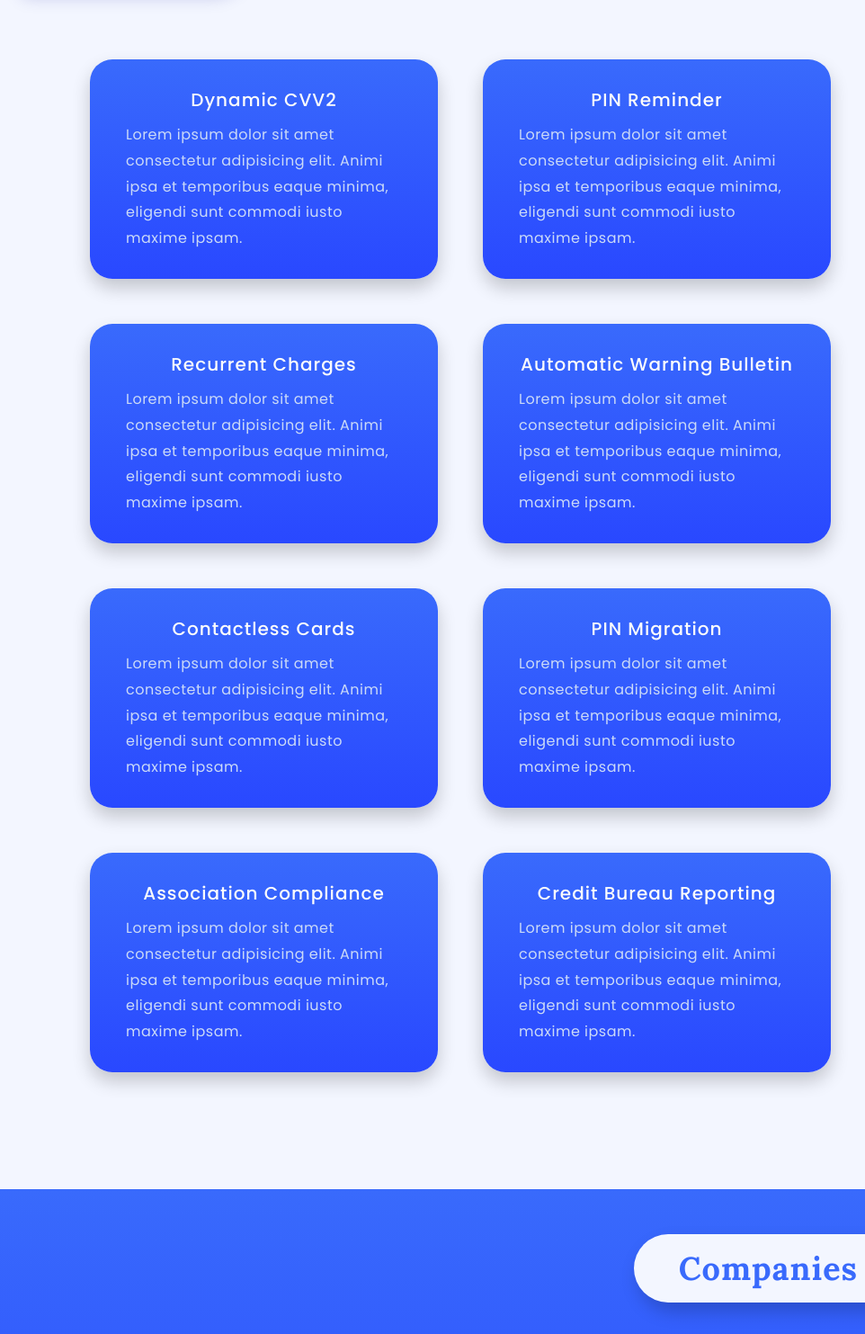
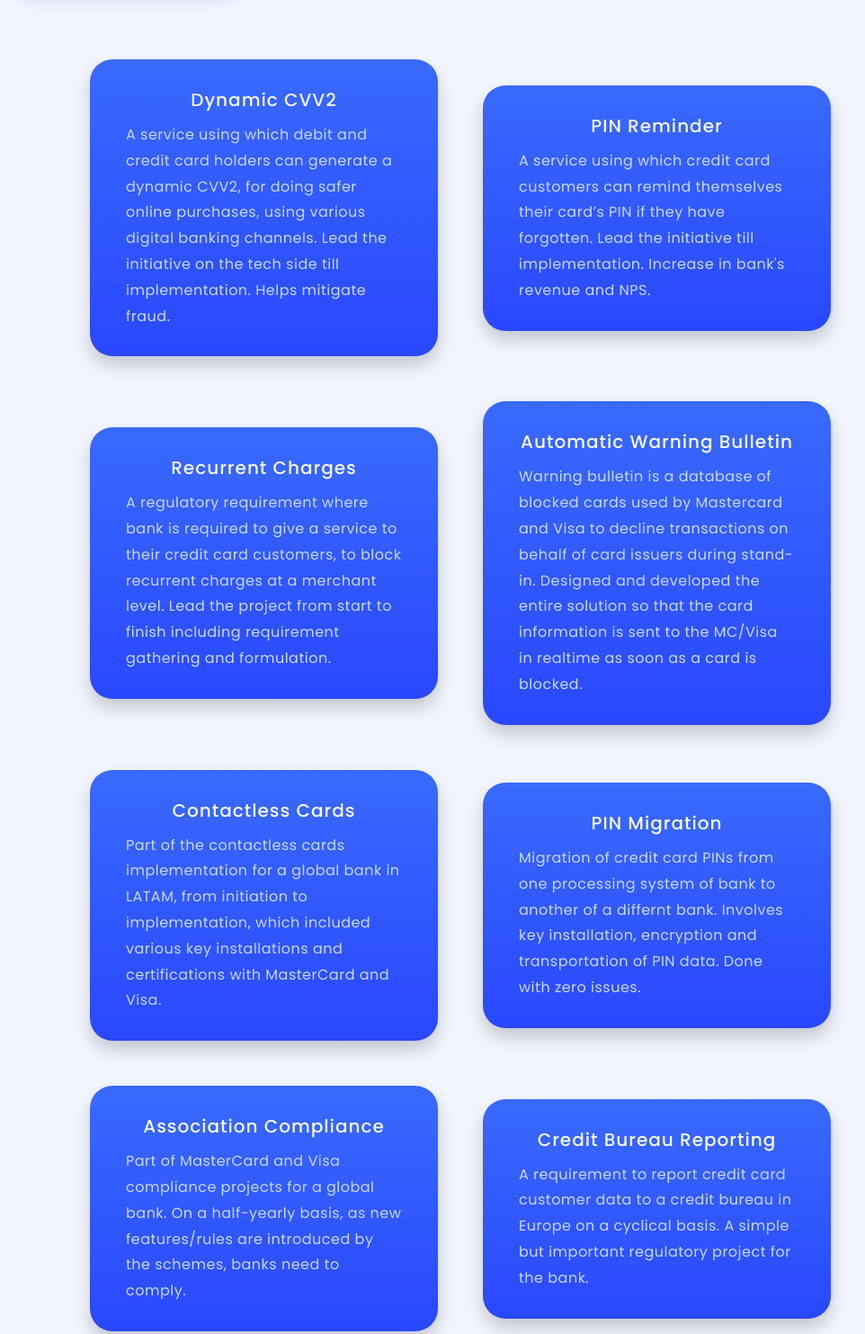
Before and after one commit to ramainampudi/ramakrishna, a website: page index.html in a window 1280 px wide. Shown: the part 940-2423 px from the top of the page at 90% size, without its empty margins (128-1090 px from the left). Drawn offline with Linux system fonts and the light colour scheme.

Commit message:
Add project descriptions

```diff
--- a/index.html
+++ b/index.html
@@ -568,65 +568,69 @@
           <div class="card card--1">
             <h4 class="heading-h4">Dynamic CVV2</h4>
             <p>
-              Lorem ipsum dolor sit amet consectetur adipisicing elit. Animi
-              ipsa et temporibus eaque minima, eligendi sunt commodi iusto
-              maxime ipsam.
+              A service using which debit and credit card holders can generate a
+              dynamic CVV2, for doing safer online purchases, using various
+              digital banking channels. Lead the initiative on the tech side
+              till implementation. Helps mitigate fraud.
             </p>
           </div>
           <div class="card card--2">
             <h4 class="heading-h4">PIN Reminder</h4>
             <p>
-              Lorem ipsum dolor sit amet consectetur adipisicing elit. Animi
-              ipsa et temporibus eaque minima, eligendi sunt commodi iusto
-              maxime ipsam.
+              A service using which credit card customers can remind themselves
+              their card’s PIN if they have forgotten. Lead the initiative till
+              implementation. Increase in bank's revenue and NPS.
             </p>
           </div>
           <div class="card card--3">
             <h4 class="heading-h4">Recurrent Charges</h4>
             <p>
-              Lorem ipsum dolor sit amet consectetur adipisicing elit. Animi
-              ipsa et temporibus eaque minima, eligendi sunt commodi iusto
-              maxime ipsam.
+              A regulatory requirement where bank is required to give a service
+              to their credit card customers, to block recurrent charges at a
+              merchant level. Lead the project from start to finish including
+              requirement gathering and formulation.
             </p>
           </div>
           <div class="card card--4">
             <h4 class="heading-h4">Automatic Warning Bulletin</h4>
             <p>
-              Lorem ipsum dolor sit amet consectetur adipisicing elit. Animi
-              ipsa et temporibus eaque minima, eligendi sunt commodi iusto
-              maxime ipsam.
+              Warning bulletin is a database of blocked cards used by Mastercard
+              and Visa to decline transactions on behalf of card issuers during
+              stand-in. Designed and developed the entire solution so that the
+              card information is sent to the MC/Visa in realtime as soon as a
+              card is blocked.
             </p>
           </div>
           <div class="card card--5">
             <h4 class="heading-h4">Contactless Cards</h4>
             <p>
-              Lorem ipsum dolor sit amet consectetur adipisicing elit. Animi
-              ipsa et temporibus eaque minima, eligendi sunt commodi iusto
-              maxime ipsam.
+              Part of the contactless cards implementation for a global bank in
+              LATAM, from initiation to implementation, which included various
+              key installations and certifications with MasterCard and Visa.
             </p>
           </div>
           <div class="card card--6">
             <h4 class="heading-h4">PIN Migration</h4>
             <p>
-              Lorem ipsum dolor sit amet consectetur adipisicing elit. Animi
-              ipsa et temporibus eaque minima, eligendi sunt commodi iusto
-              maxime ipsam.
+              Migration of credit card PINs from one processing system of bank
+              to another of a differnt bank. Involves key installation,
+              encryption and transportation of PIN data. Done with zero issues.
             </p>
           </div>
           <div class="card card--7">
             <h4 class="heading-h4">Association Compliance</h4>
             <p>
-              Lorem ipsum dolor sit amet consectetur adipisicing elit. Animi
-              ipsa et temporibus eaque minima, eligendi sunt commodi iusto
-              maxime ipsam.
+              Part of MasterCard and Visa compliance projects for a global bank.
+              On a half-yearly basis, as new features/rules are introduced by
+              the schemes, banks need to comply.
             </p>
           </div>
           <div class="card card--8">
             <h4 class="heading-h4">Credit Bureau Reporting</h4>
             <p>
-              Lorem ipsum dolor sit amet consectetur adipisicing elit. Animi
-              ipsa et temporibus eaque minima, eligendi sunt commodi iusto
-              maxime ipsam.
+              A requirement to report credit card customer data to a credit
+              bureau in Europe on a cyclical basis. A simple but important
+              regulatory project for the bank.
             </p>
           </div>
         </div>
```
